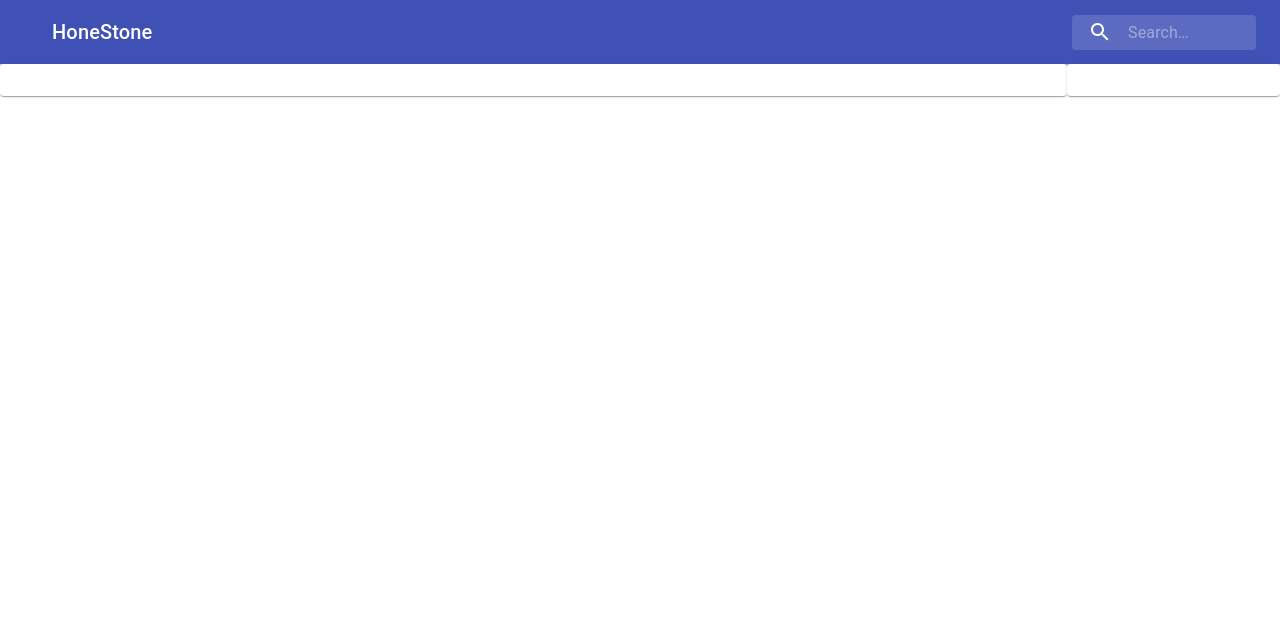
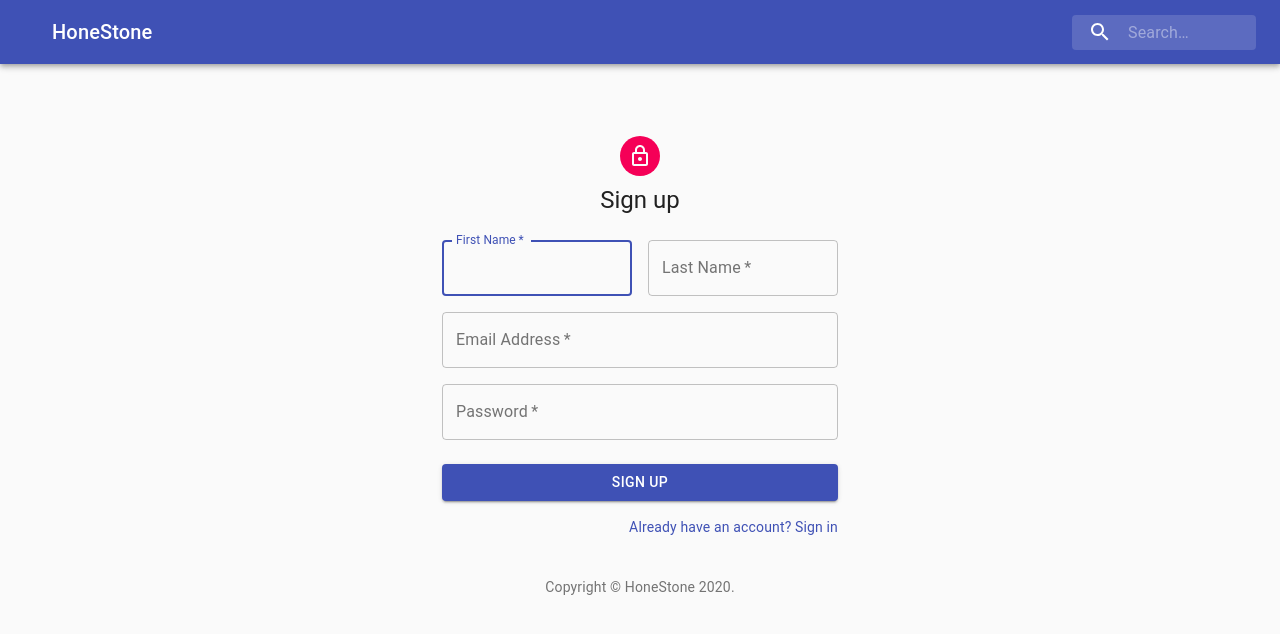
Before and after one commit to Max-pal/honestone, a React (Create React App) app: page /signup in a window 1280 px wide. Shown: the top 634 px of the page. Built offline with nearby package versions, Linux system fonts and the light colour scheme; no server answers.

Commit message:
login page

```diff
--- a/src/App.js
+++ b/src/App.js
@@ -1,37 +1,38 @@
 import React from "react";
-import { BrowserRouter } from "react-router-dom";
-import Grid from "@material-ui/core/Grid";
+import { BrowserRouter, Route } from "react-router-dom";
 import { CardsProvider } from "./DataStore/CardsContext";
 import { DeckProvider } from "./DataStore/DeckContext";
-import LeftPane from "./Components/LeftPane/LeftPane";
-import RightPane from "./Components/RightPane/RightPane";
 import Fab from "@material-ui/core/Fab";
 import KeyboardArrowUpIcon from "@material-ui/icons/KeyboardArrowUp";
 import ScrollTop from "./Components/Header/ScrollTop";
+import DeckBuilder from "./Components/DeckBuilder";
+import Registry from "./Components/Registry";
 import Header from "./Components/Header/Header";
+import { UserProvider } from "./DataStore/UserProvider";
 
 function App(props) {
   return (
+    <React.Fragment>
       <BrowserRouter>
+        <UserProvider>
+          <Header />
+
+          <Registry />
+        </UserProvider>
+        {/*
        <DeckProvider>
          <CardsProvider>
-          <div className="App">
-            <Header />
-            <div>
-              <Grid container direction="row">
-                <LeftPane />
-                <RightPane position="sticky" />
-              </Grid>
-            </div>
-          </div>
+           <DeckBuilder />
          </CardsProvider>
-      </DeckProvider>
+       </DeckProvider> */}
+
         <ScrollTop {...props}>
           <Fab color="secondary" size="large" aria-label="scroll back to top">
             <KeyboardArrowUpIcon />
           </Fab>
         </ScrollTop>
       </BrowserRouter>
+    </React.Fragment>
   );
 }
 
--- /dev/null
+++ b/src/Components/DeckBuilder.js
@@ -0,0 +1,16 @@
+import React from "react";
+import LeftPane from "./LeftPane/LeftPane";
+import RightPane from "./RightPane/RightPane";
+import { Grid } from "@material-ui/core";
+import Header from "./Header/Header";
+
+export default function DeckBuilder() {
+  return (
+    <div className="App">
+      <Grid container direction="row">
+        <LeftPane />
+        <RightPane position="sticky" />
+      </Grid>
+    </div>
+  );
+}
--- a/src/Components/Header/Header.js
+++ b/src/Components/Header/Header.js
@@ -7,6 +7,7 @@
 import { fade, makeStyles } from "@material-ui/core/styles";
 import SearchIcon from "@material-ui/icons/Search";
 import { CardsContext } from "../../DataStore/CardsContext";
+import { UserContext } from "../../DataStore/UserProvider";
 
 const useStyles = makeStyles(theme => ({
   root: {
@@ -63,7 +64,8 @@
 
 export default function SearchAppBar() {
   const classes = useStyles();
-  const { settings, setSettings } = useContext(CardsContext);
+  const { user } = useContext(UserContext);
+  //const { settings, setSettings } = useContext(CardsContext);
   return (
     <div className={classes.root}>
       <AppBar position="static">
@@ -85,13 +87,13 @@
             <form
               onSubmit={e => {
                 e.preventDefault();
-                setSettings({
-                  manaCost: "",
-                  rarity: "",
-                  class: "all",
-                  type: "",
-                  textFilter: document.getElementById("search").value
-                });
+                // setSettings({
+                //   manaCost: "",
+                //   rarity: "",
+                //   class: "all",
+                //   type: "",
+                //   textFilter: document.getElementById("search").value
+                // });
               }}
             >
               <InputBase
--- /dev/null
+++ b/src/Components/Registry.js
@@ -0,0 +1,13 @@
+import React from "react";
+import { Route } from "react-router-dom";
+import SignUp from "./SignUp";
+import SignIn from "./SignIn";
+
+export default function Registry() {
+  return (
+    <React.Fragment>
+      <Route exact path="/signup" component={SignUp} />
+      <Route exact path="/login" component={SignIn} />
+    </React.Fragment>
+  );
+}
--- /dev/null
+++ b/src/Components/SignIn.js
@@ -0,0 +1,132 @@
+import React, { useContext, useState } from "react";
+import Avatar from "@material-ui/core/Avatar";
+import Button from "@material-ui/core/Button";
+import CssBaseline from "@material-ui/core/CssBaseline";
+import TextField from "@material-ui/core/TextField";
+import FormControlLabel from "@material-ui/core/FormControlLabel";
+import Checkbox from "@material-ui/core/Checkbox";
+import Link from "@material-ui/core/Link";
+import Grid from "@material-ui/core/Grid";
+import Box from "@material-ui/core/Box";
+import LockOutlinedIcon from "@material-ui/icons/LockOutlined";
+import Typography from "@material-ui/core/Typography";
+import { makeStyles } from "@material-ui/core/styles";
+import Container from "@material-ui/core/Container";
+import { UserContext } from "../DataStore/UserProvider";
+
+function Copyright() {
+  return (
+    <Typography variant="body2" color="textSecondary" align="center">
+      {"Copyright © "}
+      <Link color="inherit" href="http://localhost:3000/">
+        HoneStone
+      </Link>{" "}
+      {new Date().getFullYear()}
+      {"."}
+    </Typography>
+  );
+}
+
+const useStyles = makeStyles(theme => ({
+  paper: {
+    marginTop: theme.spacing(8),
+    display: "flex",
+    flexDirection: "column",
+    alignItems: "center"
+  },
+  avatar: {
+    margin: theme.spacing(1),
+    backgroundColor: theme.palette.secondary.main
+  },
+  form: {
+    width: "100%", // Fix IE 11 issue.
+    marginTop: theme.spacing(1)
+  },
+  submit: {
+    margin: theme.spacing(3, 0, 2)
+  }
+}));
+
+export default function SignIn() {
+  const classes = useStyles();
+  const { user, setUser } = useContext(UserContext);
+  const [username, setUsername] = useState("");
+
+  return (
+    <Container component="main" maxWidth="xs">
+      <CssBaseline />
+      <div className={classes.paper}>
+        <Avatar className={classes.avatar}>
+          <LockOutlinedIcon />
+        </Avatar>
+        <Typography component="h1" variant="h5">
+          Sign in
+        </Typography>
+        <form
+          className={classes.form}
+          noValidate
+          onSubmit={() => {
+            document.querySelector("#username").click();
+          }}
+        >
+          <TextField
+            variant="outlined"
+            margin="normal"
+            required
+            fullWidth
+            id="username"
+            label="Username"
+            name="username"
+            autoComplete="off"
+            autoFocus
+            onChange={e => {
+              setUser({ username: e.target.value });
+            }}
+          />
+          <TextField
+            variant="outlined"
+            margin="normal"
+            required
+            fullWidth
+            name="password"
+            label="Password"
+            type="password"
+            id="password"
+            autoComplete="current-password"
+          />
+          <FormControlLabel
+            control={<Checkbox value="remember" color="primary" />}
+            label="Remember me"
+          />
+
+          <Button
+            href="/collection"
+            type="submit"
+            fullWidth
+            variant="contained"
+            color="primary"
+            className={classes.submit}
+          >
+            Sign In
+          </Button>
+
+          <Grid container>
+            <Grid item xs>
+              <Link href="#" variant="body2">
+                Forgot password?
+              </Link>
+            </Grid>
+            <Grid item>
+              <Link href="/signup" variant="body2">
+                {"Don't have an account? Sign Up"}
+              </Link>
+            </Grid>
+          </Grid>
+        </form>
+      </div>
+      <Box mt={8}>
+        <Copyright />
+      </Box>
+    </Container>
+  );
+}
--- /dev/null
+++ b/src/Components/SignUp.js
@@ -0,0 +1,134 @@
+import React from "react";
+import Avatar from "@material-ui/core/Avatar";
+import Button from "@material-ui/core/Button";
+import CssBaseline from "@material-ui/core/CssBaseline";
+import TextField from "@material-ui/core/TextField";
+import FormControlLabel from "@material-ui/core/FormControlLabel";
+import Checkbox from "@material-ui/core/Checkbox";
+import Link from "@material-ui/core/Link";
+import Grid from "@material-ui/core/Grid";
+import Box from "@material-ui/core/Box";
+import LockOutlinedIcon from "@material-ui/icons/LockOutlined";
+import Typography from "@material-ui/core/Typography";
+import { makeStyles } from "@material-ui/core/styles";
+import Container from "@material-ui/core/Container";
+
+function Copyright() {
+  return (
+    <Typography variant="body2" color="textSecondary" align="center">
+      {"Copyright © "}
+      <Link color="inherit" href="http://localhost:3000/">
+        HoneStone
+      </Link>{" "}
+      {new Date().getFullYear()}
+      {"."}
+    </Typography>
+  );
+}
+
+const useStyles = makeStyles(theme => ({
+  paper: {
+    marginTop: theme.spacing(8),
+    display: "flex",
+    flexDirection: "column",
+    alignItems: "center"
+  },
+  avatar: {
+    margin: theme.spacing(1),
+    backgroundColor: theme.palette.secondary.main
+  },
+  form: {
+    width: "100%", // Fix IE 11 issue.
+    marginTop: theme.spacing(3)
+  },
+  submit: {
+    margin: theme.spacing(3, 0, 2)
+  }
+}));
+
+export default function SignUp() {
+  const classes = useStyles();
+
+  return (
+    <Container component="main" maxWidth="xs">
+      <CssBaseline />
+      <div className={classes.paper}>
+        <Avatar className={classes.avatar}>
+          <LockOutlinedIcon />
+        </Avatar>
+        <Typography component="h1" variant="h5">
+          Sign up
+        </Typography>
+        <form className={classes.form} noValidate>
+          <Grid container spacing={2}>
+            <Grid item xs={12} sm={6}>
+              <TextField
+                autoComplete="fname"
+                name="firstName"
+                variant="outlined"
+                required
+                fullWidth
+                id="firstName"
+                label="First Name"
+                autoFocus
+              />
+            </Grid>
+            <Grid item xs={12} sm={6}>
+              <TextField
+                variant="outlined"
+                required
+                fullWidth
+                id="lastName"
+                label="Last Name"
+                name="lastName"
+                autoComplete="lname"
+              />
+            </Grid>
+            <Grid item xs={12}>
+              <TextField
+                variant="outlined"
+                required
+                fullWidth
+                id="email"
+                label="Email Address"
+                name="email"
+                autoComplete="email"
+              />
+            </Grid>
+            <Grid item xs={12}>
+              <TextField
+                variant="outlined"
+                required
+                fullWidth
+                name="password"
+                label="Password"
+                type="password"
+                id="password"
+                autoComplete="current-password"
+              />
+            </Grid>
+          </Grid>
+          <Button
+            type="submit"
+            fullWidth
+            variant="contained"
+            color="primary"
+            className={classes.submit}
+          >
+            Sign Up
+          </Button>
+          <Grid container justify="flex-end">
+            <Grid item>
+              <Link href="/login" variant="body2">
+                Already have an account? Sign in
+              </Link>
+            </Grid>
+          </Grid>
+        </form>
+      </div>
+      <Box mt={5}>
+        <Copyright />
+      </Box>
+    </Container>
+  );
+}
--- /dev/null
+++ b/src/DataStore/UserProvider.js
@@ -0,0 +1,15 @@
+import React, { createContext, useState } from "react";
+
+export const UserContext = createContext();
+
+export function UserProvider(props) {
+  const [user, setUser] = useState({
+    username: ""
+  });
+
+  return (
+    <UserContext.Provider value={{ user, setUser }}>
+      {props.children}
+    </UserContext.Provider>
+  );
+}
```
Also changed, not shown: 1 other file (tests, documents, lock files or other folders). Lines whose indentation alone changed are shown as unchanged.
